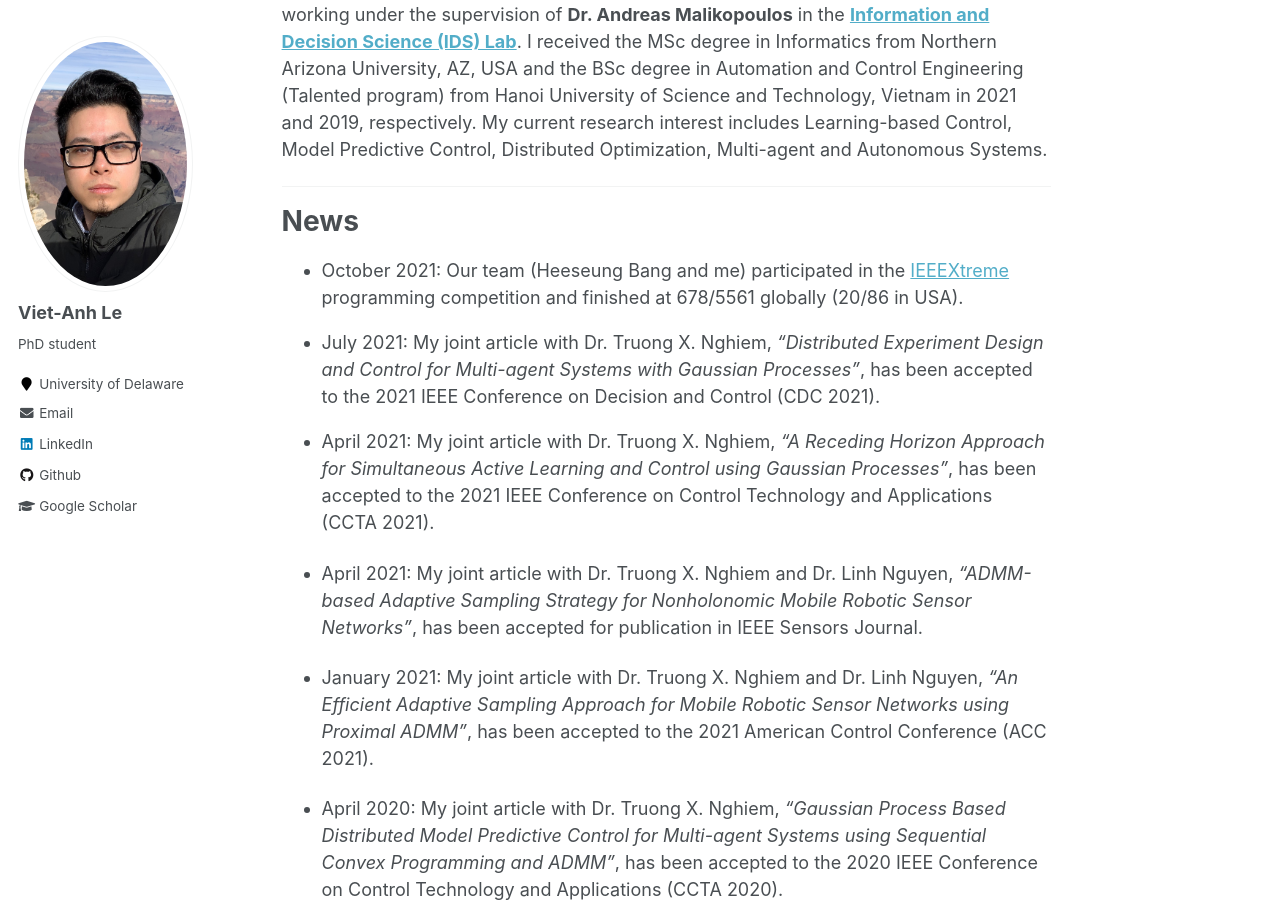
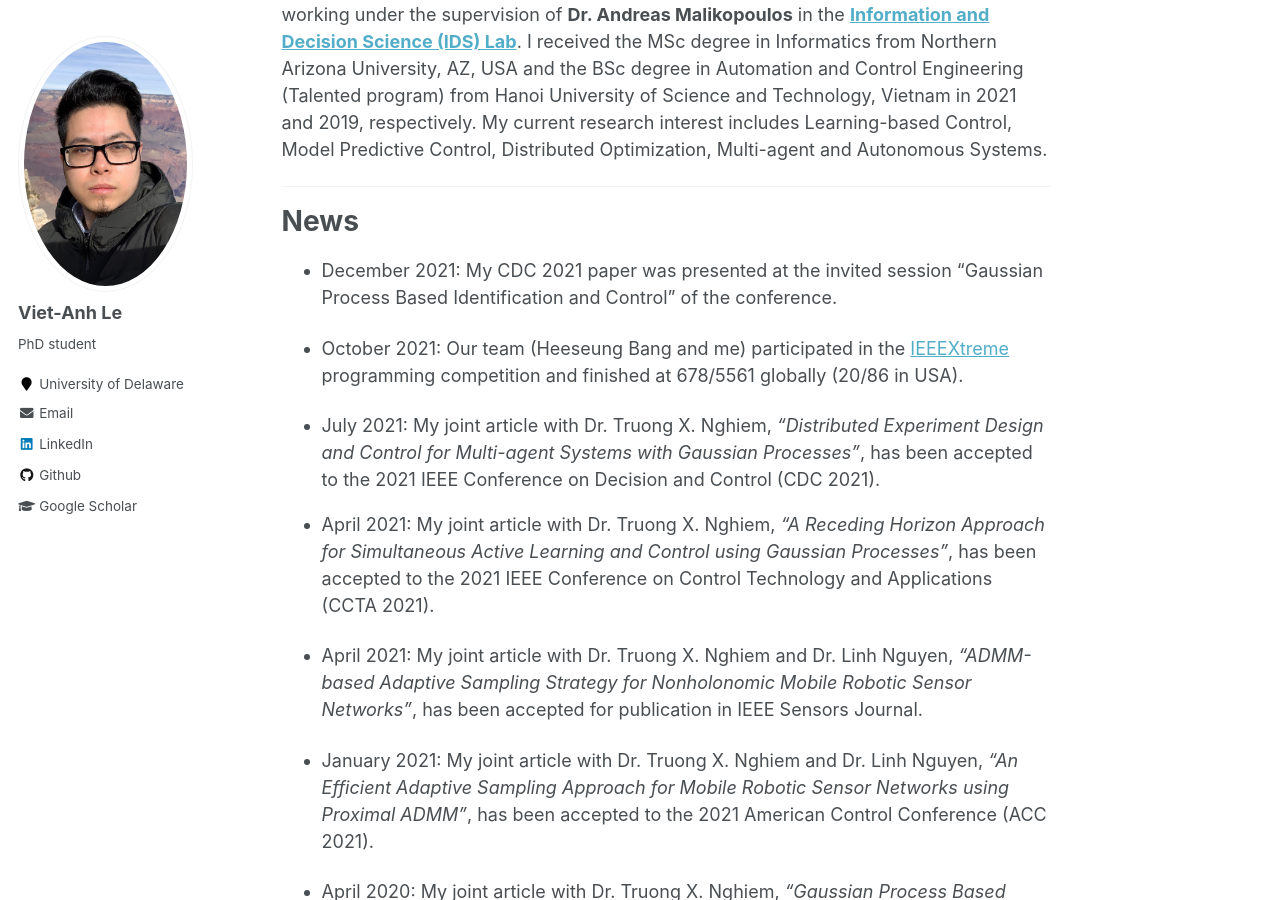
Before and after one commit to vietanhle0101/vietanhle0101.github.io, a Jekyll site: the page built from _pages/about.md, in a window 1280 px wide and 900 px high, scrolled down 573 px. Built offline with Jekyll 4.4.1, drawn with Linux system fonts in a browser that asks for light colours.

Commit message:
update 20 dec 2021

```diff
--- a/_pages/about.md
+++ b/_pages/about.md
@@ -20,6 +20,8 @@ My current research interest includes Learning-based Control, Model Predictive C
 
 # News
 
+* December 2021: My CDC 2021 paper was presented at the invited session "Gaussian Process Based Identification and Control" of the conference.
+
 * October 2021: Our team (Heeseung Bang and me) participated in the [IEEEXtreme](https://ieeextreme.org/) programming competition and finished at 678/5561 globally (20/86 in USA).
 
 <!-- * August 2021: My CCTA 2021 paper was presented at the conference. -->
```
Also changed, not shown: 2 other files.
